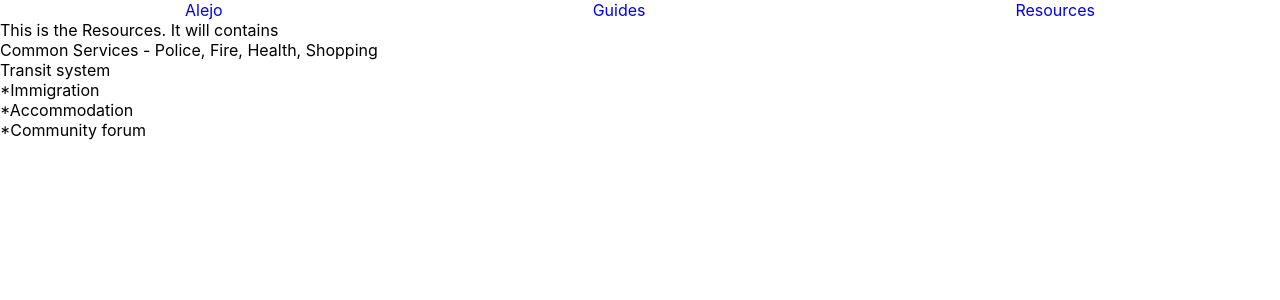
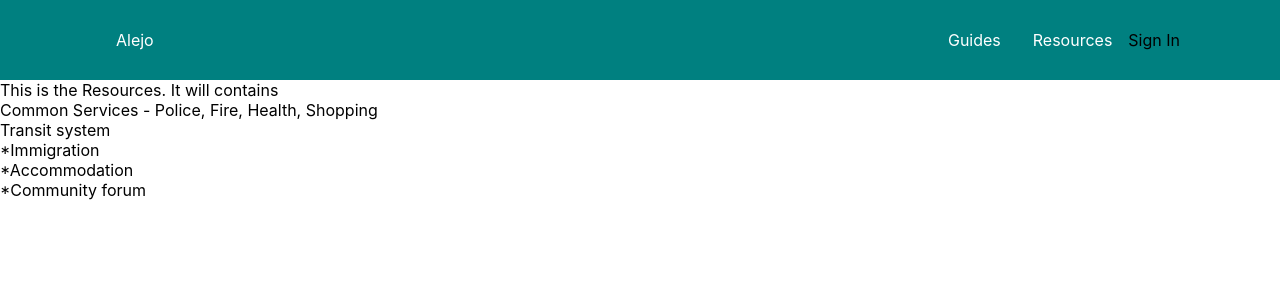
Before and after one commit to amierfaudzi/alejo, a React (Create React App) app: page /resources in a window 1280 px wide. Shown: the top 300 px of the page. Built offline with nearby package versions, Linux system fonts and the light colour scheme; no server answers.

Commit message:
add Header component and update Navbar styling

```diff
--- a/src/App.js
+++ b/src/App.js
@@ -4,10 +4,10 @@ import {
   Route,
   Link } from 'react-router-dom';
 import Home from './pages/Home/Home';
-import Navbar from './components/Navbar/Navbar';
 import Resources from './pages/Resources/Resources';
 import Guides from './pages/Guides/Guides';
 import { gql, useMutation, useQuery } from '@apollo/client';
+import Header from './components/Header/Header';
 
 const USER_QUERY = gql`
 query {
@@ -48,7 +48,7 @@ function App() {
 
   return (
     <Router>
-      <Navbar/>
+      <Header/>
       <Switch>
         <Route path="/resources" component={Resources}/>
         <Route path="/guides" component={Guides}/>
--- /dev/null
+++ b/src/components/Header/Header.js
@@ -0,0 +1,11 @@
+import React from 'react';
+import Navbar from '../Navbar/Navbar';
+import './Header.scss';
+
+export default function Header() {
+    return (
+        <header>
+            <Navbar/>
+        </header>
+    )
+}
--- /dev/null
+++ b/src/components/Header/Header.scss
@@ -0,0 +1,6 @@
+@import '../../styles/variable';
+
+header {
+    background-color: $secondary;
+    width: 100vw;
+}
--- a/src/components/Navbar/Navbar.js
+++ b/src/components/Navbar/Navbar.js
@@ -5,9 +5,21 @@ import './Navbar.scss';
 export default function Navbar() {
     return (
         <nav className="navbar">
-            <Link className="link" to='/'>Alejo</Link>
-            <Link className="link" to='/guides'>Guides</Link>
-            <Link className="link" to='/resources'>Resources</Link>
+            <div className="navbar__left">
+                <Link className="link" to='/'>Alejo</Link>
+            </div>
+
+            <div className="navbar__right">
+                <div className="navbar__lists">
+                    <Link className="link" to='/guides'>Guides</Link>
+                    <Link className="link" to='/resources'>Resources</Link>
+                </div>
+                <div className="navbar__auth">
+                    Sign In
+                </div>
+            </div>
+
+
         </nav>
     )
 }
--- a/src/components/Navbar/Navbar.scss
+++ b/src/components/Navbar/Navbar.scss
@@ -1,8 +1,25 @@
+@import '../../styles/mixin';
+@import '../../styles/variable';
+
 .navbar {
+    @include maximum-content-width;
+    height: 5rem;
     display: flex;
-    justify-content: space-around;
+    justify-content: space-between;
+    align-items: center;
+    margin: 0 auto;
+
+    &__right {
+        display: flex;
+    }
+
+    &__lists {
+        display: flex;
+    }
 }
 
 .link {
     text-decoration: none;
+    margin: 0 1rem;
+    color: white;
 }
--- a/src/styles/_variable.scss
+++ b/src/styles/_variable.scss
@@ -1,3 +1,7 @@
+// Color
+$primary: salmon;
+$secondary: teal;
+
 // Responsive breakpoints
 $tablet-breakpoint: 768px;
 $desktop-breakpoint: 1280px;
```
